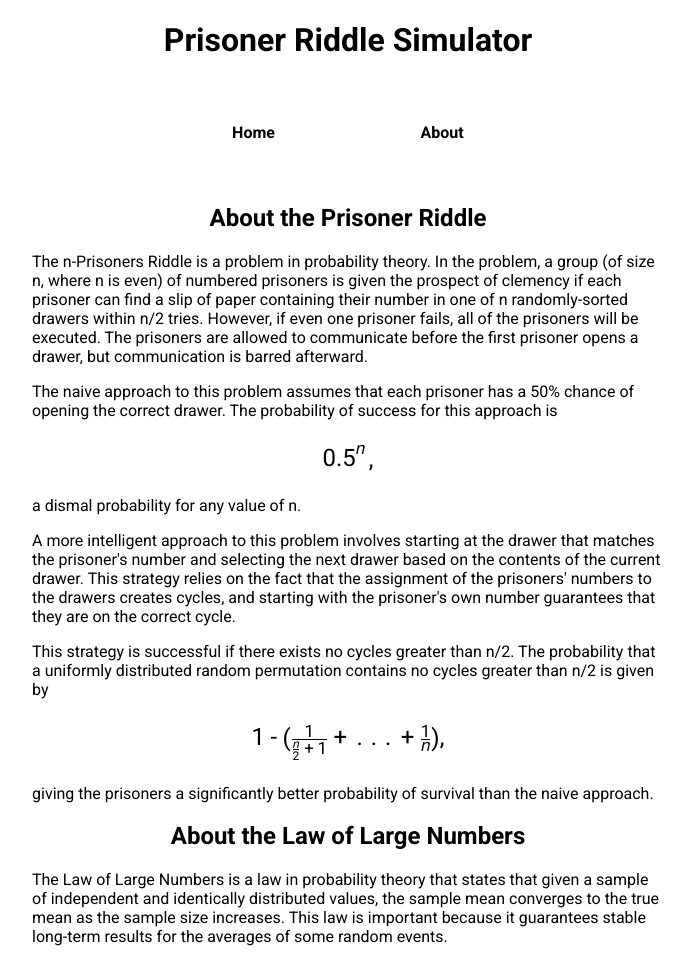
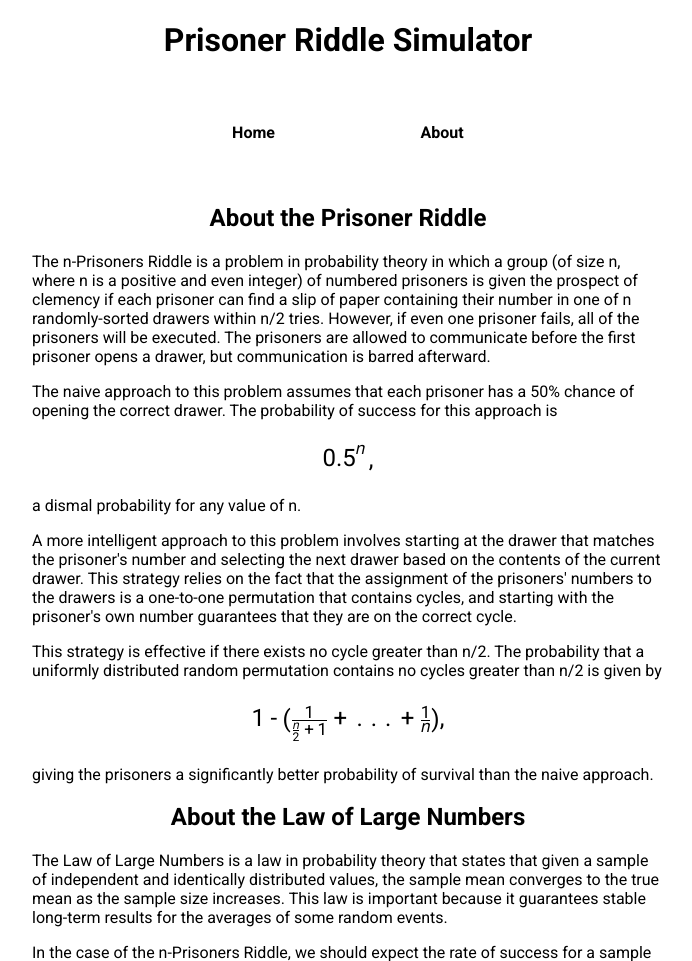
Before and after one commit to noahhhtx/PrisonerRiddle, a Flask app: page /about in a window 1280 px wide. Shown: the top 961 px of the page, without its empty margins (292-984 px from the left). Run offline with Flask 3, Linux system fonts and the light colour scheme.

Commit message:
Update about.html

```diff
--- a/templates/about.html
+++ b/templates/about.html
@@ -12,8 +12,7 @@
 <h2 align="center">About the Prisoner Riddle</h2>
 
 <div class="info">
-    <p>The n-Prisoners Riddle is a problem in probability theory.
-    In the problem, a group (of size n, where n is even) of numbered prisoners is given the prospect of
+    <p>The n-Prisoners Riddle is a problem in probability theory in which a group (of size n, where n is a positive and even integer) of numbered prisoners is given the prospect of
     clemency if each prisoner can find a slip of paper containing their number in one of n randomly-sorted drawers
     within n/2 tries. However, if even one prisoner fails, all of the prisoners will
     be executed. The prisoners are allowed to communicate before the first prisoner opens
@@ -24,9 +23,9 @@
     <p>a dismal probability for any value of n.</p>
     <p>A more intelligent approach to this problem involves starting at the drawer that matches the prisoner's number
     and selecting the next drawer based on the contents of the current drawer. This strategy relies on the fact that
-    the assignment of the prisoners' numbers to the drawers creates cycles, and starting with the prisoner's own number
+    the assignment of the prisoners' numbers to the drawers is a one-to-one permutation that contains cycles, and starting with the prisoner's own number
     guarantees that they are on the correct cycle.</p>
-    <p>This strategy is successful if there exists no cycles greater than n/2. The probability that a uniformly distributed
+    <p>This strategy is effective if there exists no cycle greater than n/2. The probability that a uniformly distributed
     random permutation contains no cycles greater than n/2 is given by</p>
     <p align="center" class="math"><math xmlns="http://www.w3.org/1998/Math/MathML"><mn>1</mn><mo>-</mo><mo>(</mo><mfenced><mrow><mfrac><mn>1</mn><mrow><mfrac><mi>n</mi><mn>2</mn></mfrac><mo>+</mo><mn>1</mn></mrow></mfrac><mo>+</mo><mo>.</mo><mo>.</mo><mo>.</mo><mo>+</mo><mfrac><mn>1</mn><mi>n</mi></mfrac></mrow></mfenced><mo>)</mo></math>,</p>
     <p>giving the prisoners a significantly better probability of survival than the naive approach.</p>
```
